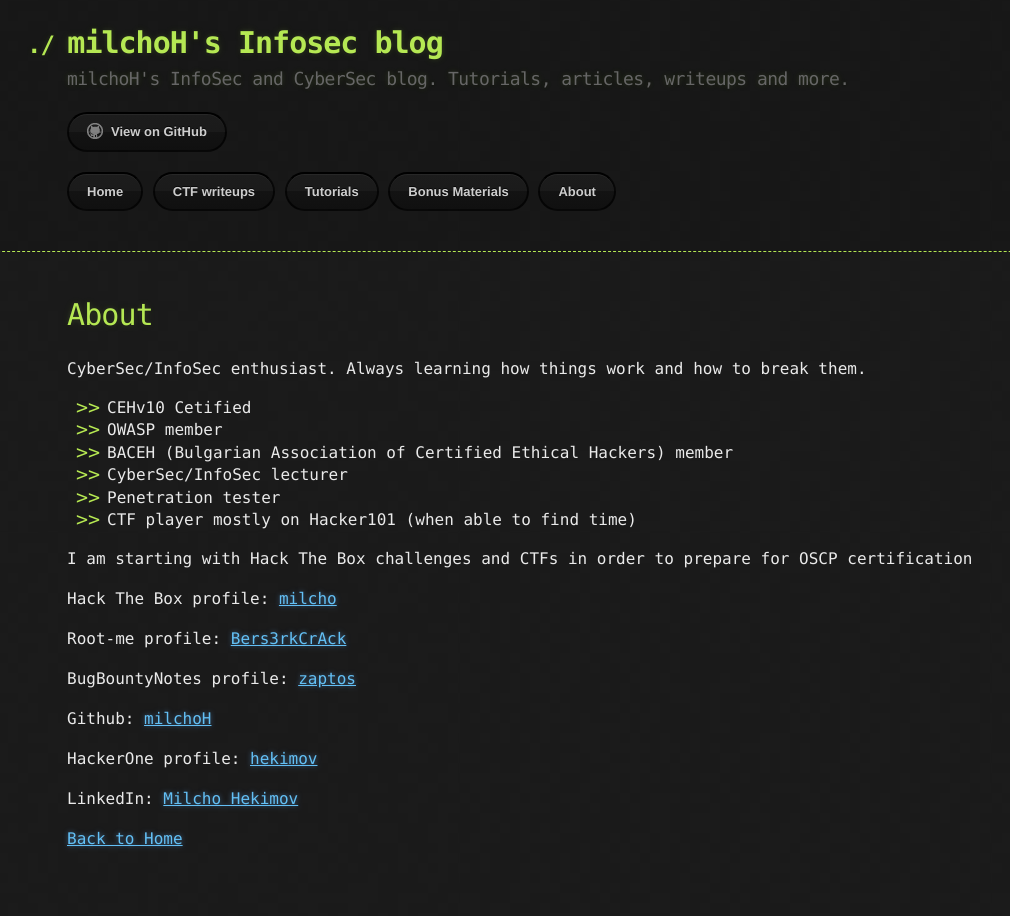
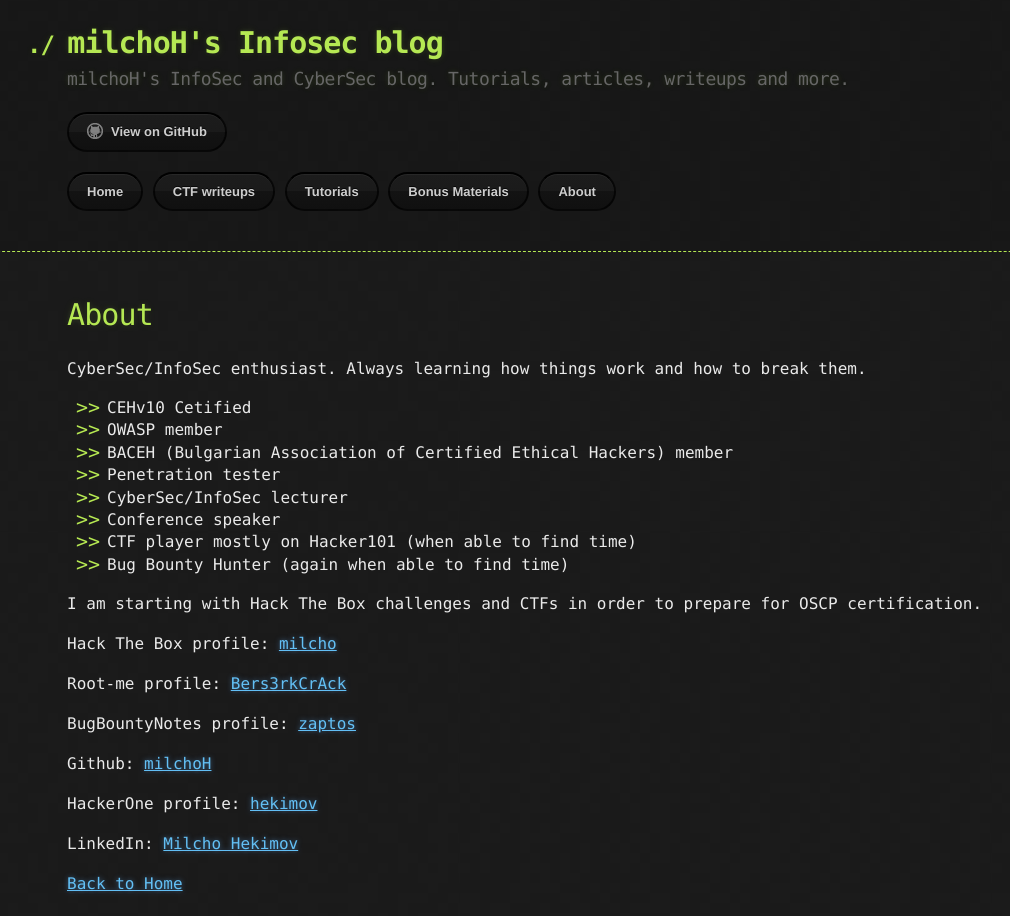
Before and after one commit to milchoH/milchoH.github.io, a Jekyll site: the page built from about.md, in a window 1280 px wide. Shown: the whole page, without its empty margins (73-1083 px from the left). Built offline with Jekyll 4.4.1, drawn with Linux system fonts in a browser that asks for light colours.

Commit message:
about update

```diff
--- a/about.md
+++ b/about.md
@@ -11,11 +11,13 @@ CyberSec/InfoSec enthusiast. Always learning how things work and how to break th
 * CEHv10 Cetified
 * OWASP member
 * BACEH (Bulgarian Association of Certified Ethical Hackers) member
+* Penetration tester
 * CyberSec/InfoSec lecturer
-* Penetration tester
+* Conference speaker
 * CTF player mostly on Hacker101 (when able to find time)
+* Bug Bounty Hunter (again when able to find time)
 
-I am starting with Hack The Box challenges and CTFs in order to prepare for OSCP certification
+I am starting with Hack The Box challenges and CTFs in order to prepare for OSCP certification.
 
 Hack The Box profile: [milcho](https://www.hackthebox.eu/home/users/profile/78478)
 
```
